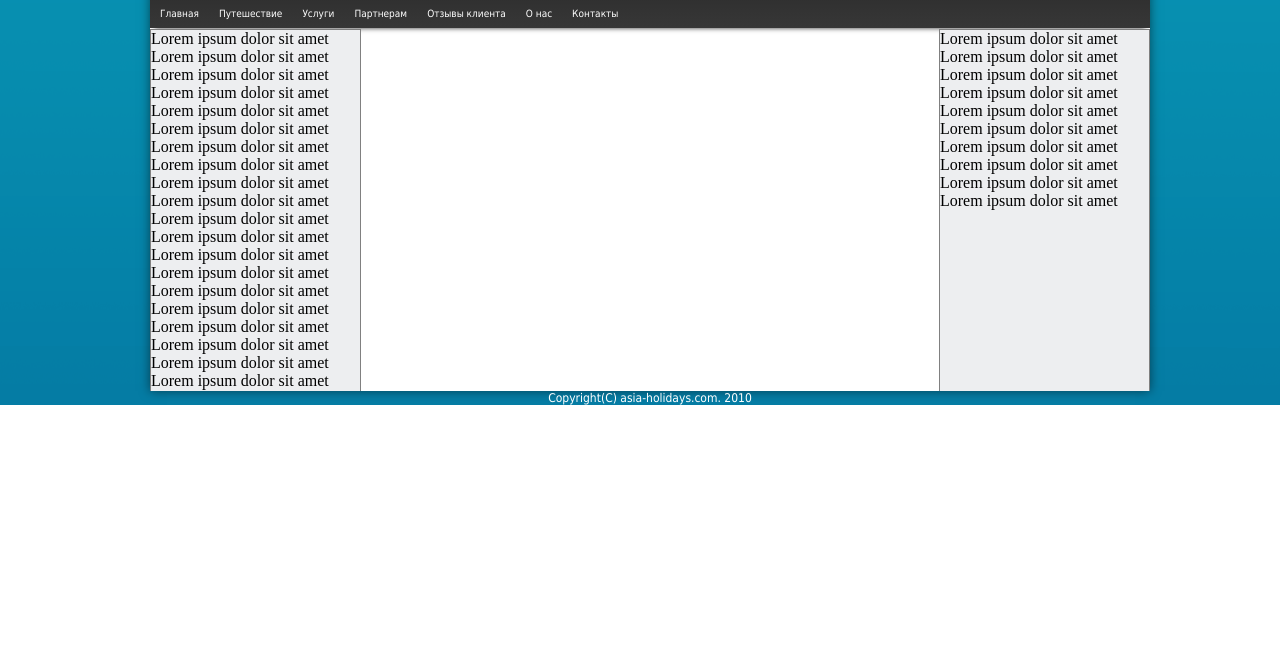
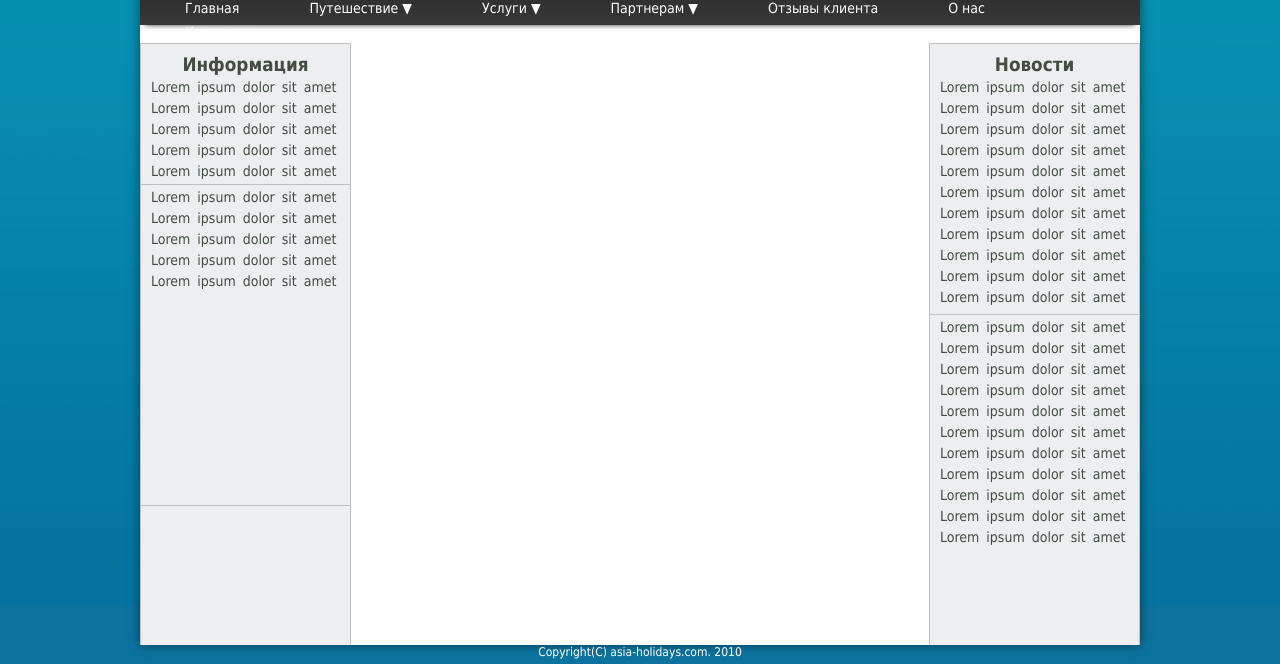
Before and after one commit to marsis/Logozinskaya_4, a plain HTML site: page Logozinskaya_4/index.html in a window 1280 px wide. Shown: the part 418-1082 px from the top of the page. Before the commit the page ends 823 px from the top, so only its background shows below. Drawn offline with Linux system fonts and the light colour scheme.

Commit message:
Исправленное

```diff
--- a/Logozinskaya_4/css/style.css
+++ b/Logozinskaya_4/css/style.css
@@ -2,8 +2,12 @@
 margin: 0;
 padding: 0;
 }
+body{
+	background-color: #0C739F;
+}
 .bag{
-	width: 1300px;
+	width: 100%;
+	background-repeat: repeat-x;
 	background-image: url(../img/bg1.png);
 	margin: 0 auto;
 }
@@ -36,21 +40,27 @@ padding: 0;
 	font-family: Tahoma;
 	font-size: 10px;
 	color: #128AA7;
+
+}
+.contacts p:first-line{
+	font-weight: bold;
 }
 .icons{
 	width: 380px;
 	float: right;
 	clear: left;
 	margin-top: -70px;
+
 }
 .country{
 	position: relative;
-	overflow: hidden;
+
 }
 .country li{
 	margin-right: 10px;
 	position: relative;
-	float: left
+	float: left;
+
 }
 .country a{
 
@@ -59,10 +69,10 @@ padding: 0;
 	height: 10px;
 	float: right;
 	clear: right;
-	text-decoration: none;
 	text-align: center;
 	font-family: tahoma;
 	font-size: 9px;
+
 	padding-top: 40px;
 	color: #128AA7;
 	background-position: center top;
@@ -88,75 +98,64 @@ padding: 0;
 	background-image: url(../img/m_flag.png);
 }
 
-.top{
+
+.top-menu{
+	width: 1000px;
+	height: 30px;
+	margin: 0 auto;
+	margin-top: -4px;
+	background: linear-gradient(to top, #373737, #303030);
+	box-shadow: 0 5px 5px -5px #333;
+	border-top: 1px solid #CACBCB;
+
+
+	}
+.menu ul {
+	list-style: none;
 
 }
-.foto{
 
-}
-.top{
-	height: 30px;
-	margin: 0 auto;
-	background: linear-gradient(to top, #373737, #303030);
-	box-shadow: 0 5px 5px -5px #333;
-	list-style: none;
+.menu ul li{
+	float: left;
+	height: 24px;
+	margin-right: 20px;
+	margin-left: 20px;
+	position: relative;
+	padding-left: 20px;
 	}
-ul {
-	display: block;
-	margin: 0;
-	padding: 0;
-	list-style: none;
-}
-ul:after {
-	display: block;
-	content: ' ';
-	clear: both;
-	float: none;
-}
-ul.menu > li {
-	float: left;
-	position: relative;
-}
-ul.menu > li > a {
+.menu ul li ul{
+		display: none;
+		position: absolute;
+		top: 29px;
+
+		padding-right: 30px;
+		width: 120px;
+		height:122px;
+		border: 2px solid transparent;
+		background: #303030;
+		box-shadow:  0 0 10px rgba(0,0,0,0.5);
+		text-align: right;
+		line-height: 75%
+	}
+	.menu ul li:hover ul{
+		display:block;
+	}
+
+.menu ul li a{
 	display:block;
-	padding: 10px;
+	padding: 5px;
 	color: #fff;
-	font-size: 10px;
+	font-size: 14px;
 	font-family: Tahoma;
 	text-decoration: none;
 }
-ul.menu > li > a:hover{
-	background-color: black;
+.menu ul li ul li{
+padding-left: 0;
+margin-left: 0;
 }
-ul.submenu {
-	display: none;
-	position: absolute;
-	width: 120px;
-	top: 37px;
-	left: 0;
-	background: linear-gradient(to top, #373737, #303030);
-	box-shadow: 0 5px 5px -5px #333;
 
-}
-ul.submenu > li{
-	display: block;
-	z-index: 25;
-}
-ul.submenu > li > a {
-	display: block;
-	padding: 10px;
-	color: #fff;
-	font-size: 10px;
-	font-family: Tahoma;
-	text-decoration: none;
-	z-index: 25;
-}
-ul.submenu> li > a:hover{
-	text-decoration: underline;
-}
-ul. menu > li:hover > ul.submenu{
-	display: block;
-}
+
+
 /*колонки*/
 .content{
  width: 1000px;
@@ -165,13 +164,20 @@ ul. menu > li:hover > ul.submenu{
 
 .left-column{
  width: 209px;
- border: 1px solid grey;
+ height: 600px;
+ border: 1px solid silver;
  float: left;
  background: #edeef0;
  padding-bottom: 2000px;
  margin-bottom: -2000px;
 }
+.inright{
+	height: 270px;
+	border-bottom: 1px solid silver;
 
+
+
+}
 .centr-column{
  width: 582px;
  float: left;
@@ -182,7 +188,7 @@ ul. menu > li:hover > ul.submenu{
 
 .right-column {
  width: 209px;
- border: 1px solid grey;
+ border: 1px solid silver;
  float: right;
  background: #edeef0;
  padding-bottom: 2000px;
@@ -194,6 +200,37 @@ ul. menu > li:hover > ul.submenu{
 	color: #fff;
 	font-size: 12px;
 	text-align: center;
-	padding: 20 0;
+	padding-bottom: 5px;
 	margin: 20 0;
 	}
+	.content_text {
+	font-family: Tahoma;
+	color: #424C43;
+	font-size: 14px;
+	word-spacing: 3px;
+	line-height: 1.5;
+	padding-top: 2px;
+	padding-bottom: none;
+	padding-left: 10px;
+
+	}
+	h3{
+	font-family: Tahoma;
+	color: #424C43;
+	text-align: center;
+	padding-top: 10px;
+
+	}
+	.inleft1{
+		height: 140px;
+		border-bottom: 1px solid silver;
+	}
+	.inleft2{
+		height: 320px;
+		border-bottom: 1px solid silver;
+	}
+	.footer{
+	width: 1000px;
+	margin: 0 auto;
+
+}
--- a/Logozinskaya_4/index.html
+++ b/Logozinskaya_4/index.html
@@ -3,6 +3,7 @@
 <head>
         <meta charset="UTF-8">
         <title>asia-holidays</title>
+	<link rel="stylesheet" href="css/reset.css">
 	<link rel="stylesheet" href="css/style.css">
 </head>
 <body>
@@ -34,11 +35,12 @@
 				<div class="foto">
 					<img src="img/foto.png">
 				</div><!--end foto-->
-				<div class="top">
-					<ul class="menu">
+				<div class="top-menu">
+					<div class="menu">
+					<ul>
 						<li><a href="#">Главная</a></li>
-						<li><a href="#">Путешествие</a>
-							<ul class="submenu">
+						<li><a href="#">Путешествие &#9660;</a>
+							<ul>
 								<li><a href="#">Путешествие1</a></li>
 								<li><a href="#">Путешествие2</a></li>
 								<li><a href="#">Путешествие3</a></li>
@@ -46,35 +48,57 @@
 								<li><a href="#">Путешествие5</a></li>
 							</ul>
 						</li>
-						<li><a href="#">Услуги</a>
-							<ul class="submenu">
+						<li><a href="#">Услуги &#9660;</a>
+							<ul>
 								<li><a href="#">Услуга1</a></li>
 								<li><a href="#">Услуга2</a></li>
 								<li><a href="#">Услуга3</a></li>
 								<li><a href="#">Услуга4</a></li>
 								<li><a href="#">Услуга5</a></li>
-								<li><a href="#">Услуга6</a></li>
 							</ul>
 						</li>
-						<li><a href="#">Партнерам</a></li>
+						<li><a href="#">Партнерам &#9660;</a>
+						<ul>
+							<li><a href="#">Партнер1</a></li>
+							<li><a href="#">Партнер2</a></li>
+							<li><a href="#">Партнер3</a></li>
+							<li><a href="#">Партнер4</a></li>
+							<li><a href="#">Партнер5</a></li>
+						</ul>
+					</li>
 						<li><a href="#">Отзывы клиента</a></li>
 						<li><a href="#">О нас</a></li>
 						<li><a href="#">Контакты</a></li>
 					</ul>
 				</div><!--end menu-->
+			</div><!--end top-menu>-->
 			</div><!--конец блока top-->
 			<div class="content">
 				<div class="left-column">
-					<p>Lorem ipsum dolor sit amet Lorem ipsum dolor sit amet Lorem ipsum dolor sit amet Lorem ipsum dolor sit amet Lorem ipsum dolor sit amet Lorem ipsum dolor sit amet Lorem ipsum dolor sit amet Lorem ipsum dolor sit amet Lorem ipsum dolor sit amet Lorem ipsum dolor sit amet Lorem ipsum dolor sit amet Lorem ipsum dolor sit amet Lorem ipsum dolor sit amet Lorem ipsum dolor sit amet Lorem ipsum dolor sit amet Lorem ipsum dolor sit amet Lorem ipsum dolor sit amet Lorem ipsum dolor sit amet Lorem ipsum dolor sit amet Lorem ipsum dolor sit amet</p>
+					<div class="inleft1">
+					<h3>Информация</h3>
+					<p class="content_text">Lorem ipsum dolor sit amet Lorem ipsum dolor sit amet Lorem ipsum dolor sit amet Lorem ipsum dolor sit amet Lorem ipsum dolor sit amet</p>
+					</div>
+
+				<div class="inleft2">
+					<p class="content_text">Lorem ipsum dolor sit amet Lorem ipsum dolor sit amet Lorem ipsum dolor sit amet Lorem ipsum dolor sit amet Lorem ipsum dolor sit amet</p>
+					</div>
 				</div><!--end left-column-->
 				<div class="center-column">
 				</div><!--end center-column-->
 				<div class="right-column">
-					<p>Lorem ipsum dolor sit amet Lorem ipsum dolor sit amet Lorem ipsum dolor sit amet Lorem ipsum dolor sit amet Lorem ipsum dolor sit amet Lorem ipsum dolor sit amet Lorem ipsum dolor sit amet Lorem ipsum dolor sit amet Lorem ipsum dolor sit amet Lorem ipsum dolor sit amet</p>
+					<div class="inright">
+						<h3>Новости</h3>
+						<p class="content_text">Lorem ipsum dolor sit amet Lorem ipsum dolor sit amet Lorem ipsum dolor sit amet Lorem ipsum dolor sit amet Lorem ipsum dolor sit amet Lorem ipsum dolor sit amet Lorem ipsum dolor sit amet Lorem ipsum dolor sit amet Lorem ipsum dolor sit amet Lorem ipsum dolor sit amet Lorem ipsum dolor sit amet</p>
+					</div>
+					<p class="content_text">Lorem ipsum dolor sit amet Lorem ipsum dolor sit amet Lorem ipsum dolor sit amet Lorem ipsum dolor sit amet Lorem ipsum dolor sit amet Lorem ipsum dolor sit amet Lorem ipsum dolor sit amet Lorem ipsum dolor sit amet Lorem ipsum dolor sit amet Lorem ipsum dolor sit amet Lorem ipsum dolor sit amet</p>
 				</div><!--end right-column-->
 			</div><!--конец блока content-->
+
 		</div><!--конец блока wrapper-->
-		<p class="text">Copyright(C) asia-holidays.com. 2010</p>
+		<div class="footer"><!--footer-->
+			<p class="text">Copyright(C) asia-holidays.com. 2010</p>
+			</div><!--footer-->
 	</div><!--конец блока background-->
 </body>
 </html>
--- /dev/null
+++ b/Logozinskaya_5/reset1.css
@@ -0,0 +1,48 @@
+/* http://meyerweb.com/eric/tools/css/reset/
+   v2.0 | 20110126
+   License: none (public domain)
+*/
+
+html, body, div, span, applet, object, iframe,
+h1, h2, h3, h4, h5, h6, p, blockquote, pre,
+a, abbr, acronym, address, big, cite, code,
+del, dfn, em, img, ins, kbd, q, s, samp,
+small, strike, strong, sub, sup, tt, var,
+b, u, i, center,
+dl, dt, dd, ol, ul, li,
+fieldset, form, label, legend,
+table, caption, tbody, tfoot, thead, tr, th, td,
+article, aside, canvas, details, embed,
+figure, figcaption, footer, header, hgroup,
+menu, nav, output, ruby, section, summary,
+time, mark, audio, video {
+	margin: 0;
+	padding: 0;
+	border: 0;
+	font-size: 100%;
+	font: inherit;
+	vertical-align: baseline;
+}
+/* HTML5 display-role reset for older browsers */
+article, aside, details, figcaption, figure,
+footer, header, hgroup, menu, nav, section {
+	display: block;
+}
+body {
+	line-height: 1;
+}
+ol, ul {
+	list-style: none;
+}
+blockquote, q {
+	quotes: none;
+}
+blockquote:before, blockquote:after,
+q:before, q:after {
+	content: '';
+	content: none;
+}
+table {
+	border-collapse: collapse;
+	border-spacing: 0;
+}
```
